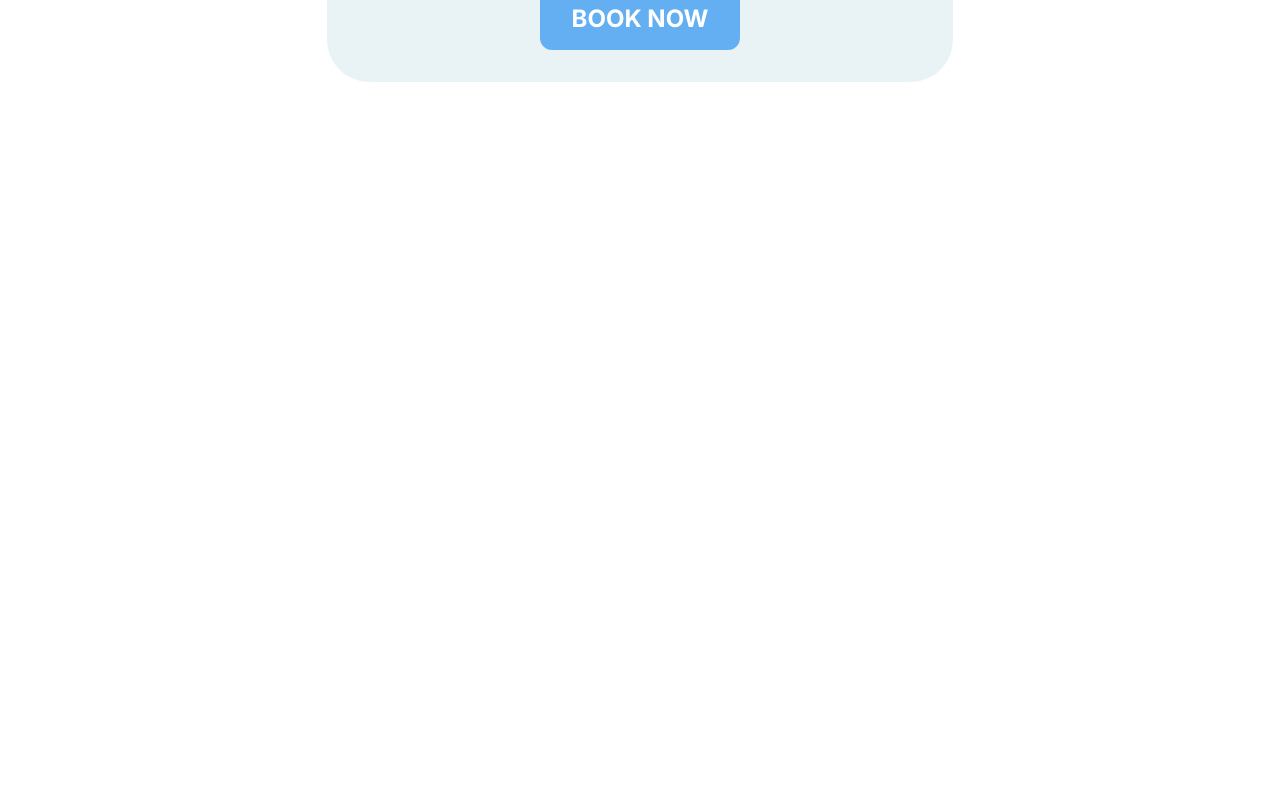
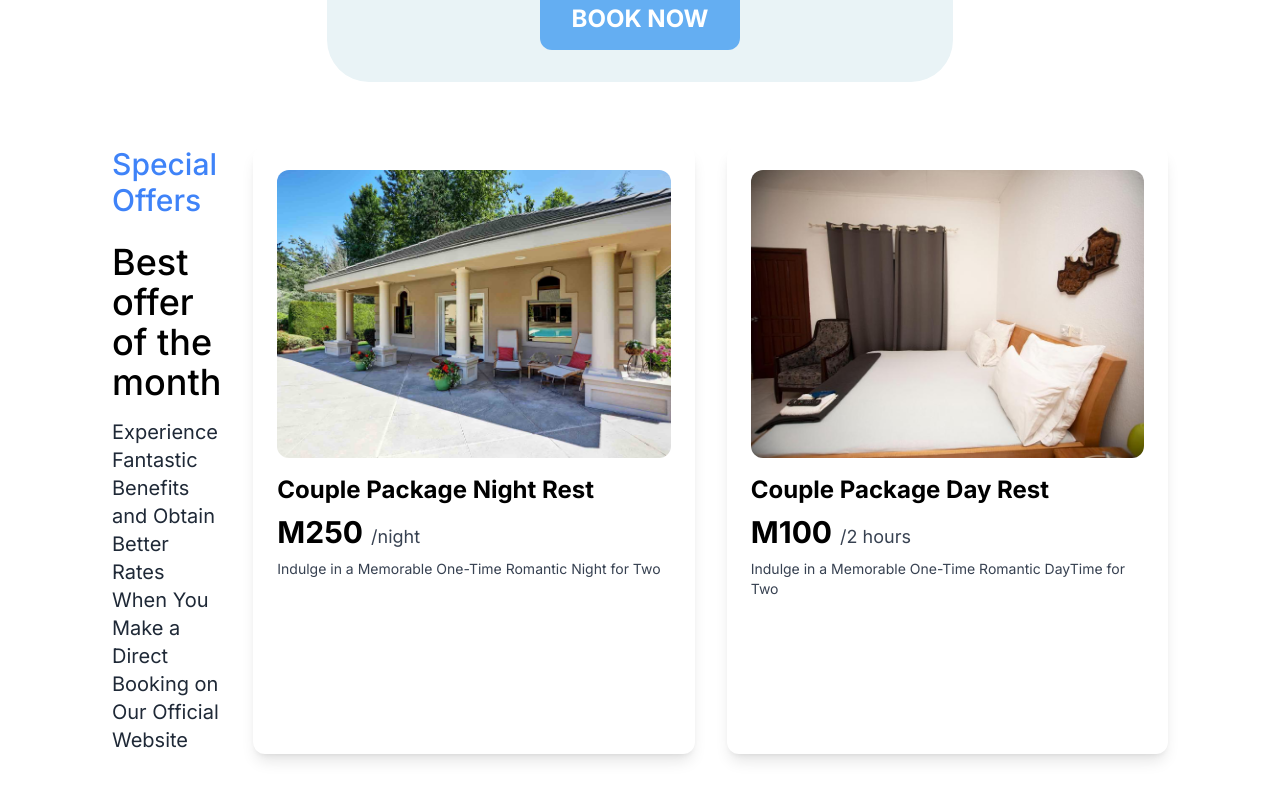
Before and after one commit to Nerd-Culture-09/The-Valley, a Next.js app: page / in a window 1280 px wide. Shown: the part 1056-1856 px from the top of the page. Before the commit the page ends 1234 px from the top, so only its background shows below. Built offline with nearby package versions, Linux system fonts and the light colour scheme.

Commit message:
special offers component done

```diff
--- a/app/page.tsx
+++ b/app/page.tsx
@@ -1,6 +1,7 @@
 import Book from "@/components/ui/Book-Now";
 import Carousel from "@/components/ui/Carousel";
 import { ImagesSliderDemo } from "@/components/ui/Image-slider-Carousel";
+import SpecialOffer from "@/components/ui/Special-Offers";
 import Image from "next/image";
 
 export default function Home() {
@@ -12,6 +13,9 @@ export default function Home() {
       <div className="mt-12"> {/* Added margin-top to create space */}
         <Book />
       </div>
+      <div className="mt-12"> {/* Added margin-top to create space */}
+     <SpecialOffer/>
+     </div>
     </main>
   );
 }
--- /dev/null
+++ b/components/ui/Special-Offers.tsx
@@ -0,0 +1,52 @@
+import React from "react";
+
+const SpecialOffer = () => {
+  return (
+    <div className="w-full max-w-7xl mx-auto p-4 flex flex-col lg:flex-row gap-8">
+      <div className="flex-1">
+        <div className="flex justify-between items-center mb-6">
+          <div className="text-blue-500 text-2xl lg:text-3xl font-medium">Special Offers</div>
+
+        </div>
+        <h2 className="text-black text-3xl lg:text-4xl font-medium mb-4">Best offer of the month</h2>
+        <p className="text-gray-800 text-xl lg:text-1xl">Experience Fantastic Benefits and Obtain Better Rates When You Make a Direct Booking on Our Official Website</p>
+      </div>
+      <div className="bg-white rounded-xl shadow-lg p-6 flex flex-col items-start">
+        <img
+          className="w-full h-60 lg:h-72 rounded-xl object-cover mb-4"
+          src="./dummy2.jpg"
+          alt="Special Offer"
+        />
+        <h3 className="text-black text-2xl font-bold mb-2">Couple Package Night Rest</h3>
+        <div className="flex items-baseline mb-2">
+          <span className="text-black text-3xl font-bold">M250</span>
+          <span className="text-gray-700 text-lg font-normal ml-2">/night</span>
+        </div>
+      {/*}  <div className="flex items-center mb-4">
+          <span className="text-gray-700 text-sm font-bold">Room</span>
+          <span className="text-black text-base font-semibold ml-auto">2</span>
+        </div>**/}
+        <p className="text-gray-700 text-sm">Indulge in a Memorable One-Time Romantic Night for Two</p>
+      </div>
+      <div className="bg-white rounded-xl shadow-lg p-6 flex flex-col items-start">
+        <img
+          className="w-full h-60 lg:h-72 rounded-xl object-cover mb-4"
+          src=".\dummy1.jpg"
+          alt="Special Offer"
+        />
+        <h3 className="text-black text-2xl font-bold mb-2">Couple Package Day Rest</h3>
+        <div className="flex items-baseline mb-2">
+          <span className="text-black text-3xl font-bold">M100</span>
+          <span className="text-gray-700 text-lg font-normal ml-2">/2 hours</span>
+        </div>
+       {/*} <div className="flex items-center mb-4">
+          <span className="text-gray-700 text-sm font-bold">Room Number</span>
+          <span className="text-black text-base font-semibold ml-auto">Will Be Allocated After Booking</span>
+        </div>*/}
+        <p className="text-gray-700 text-sm">Indulge in a Memorable One-Time Romantic DayTime for Two</p>
+      </div>
+    </div>
+  );
+};
+
+export default SpecialOffer;
```
